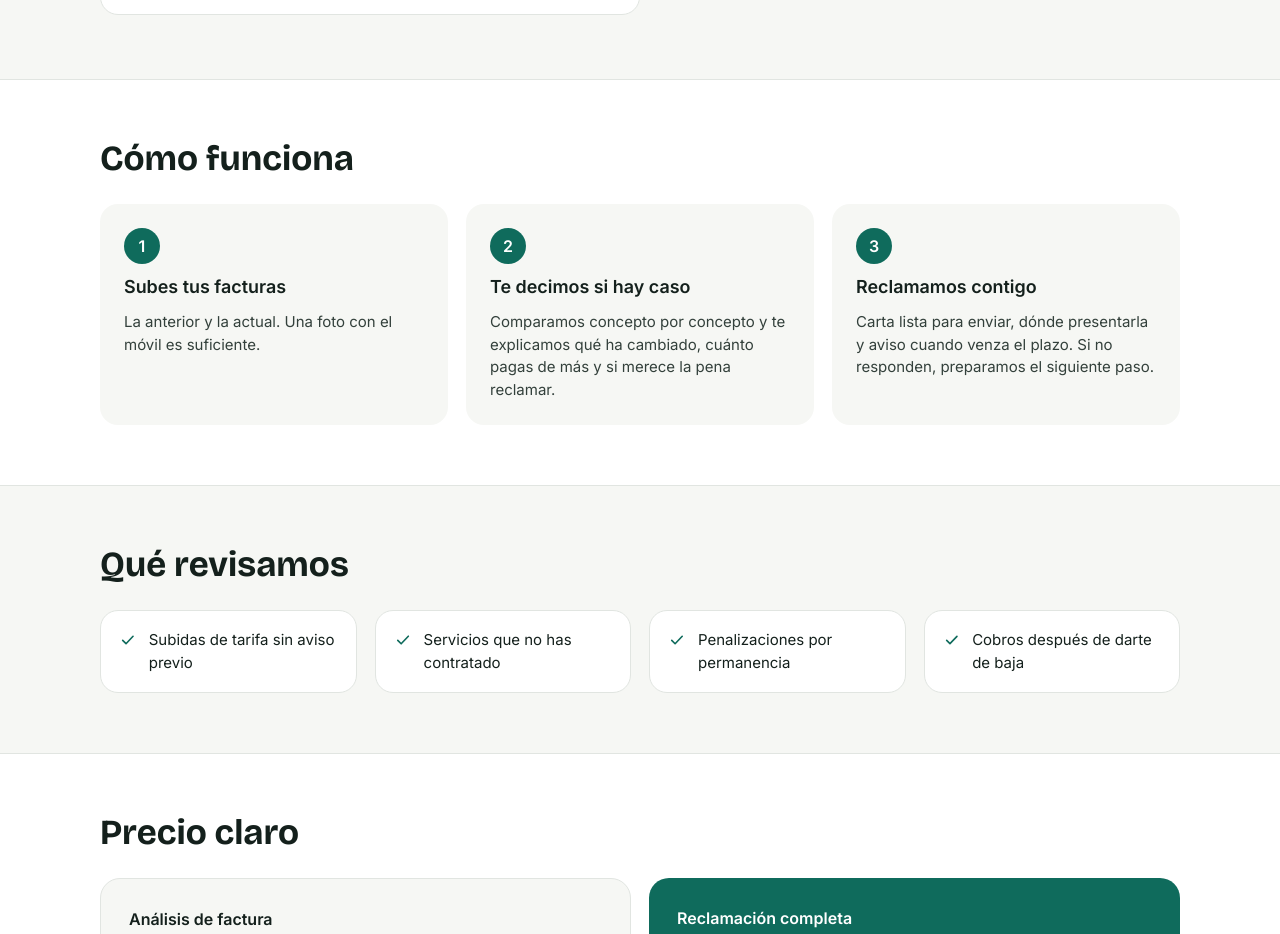
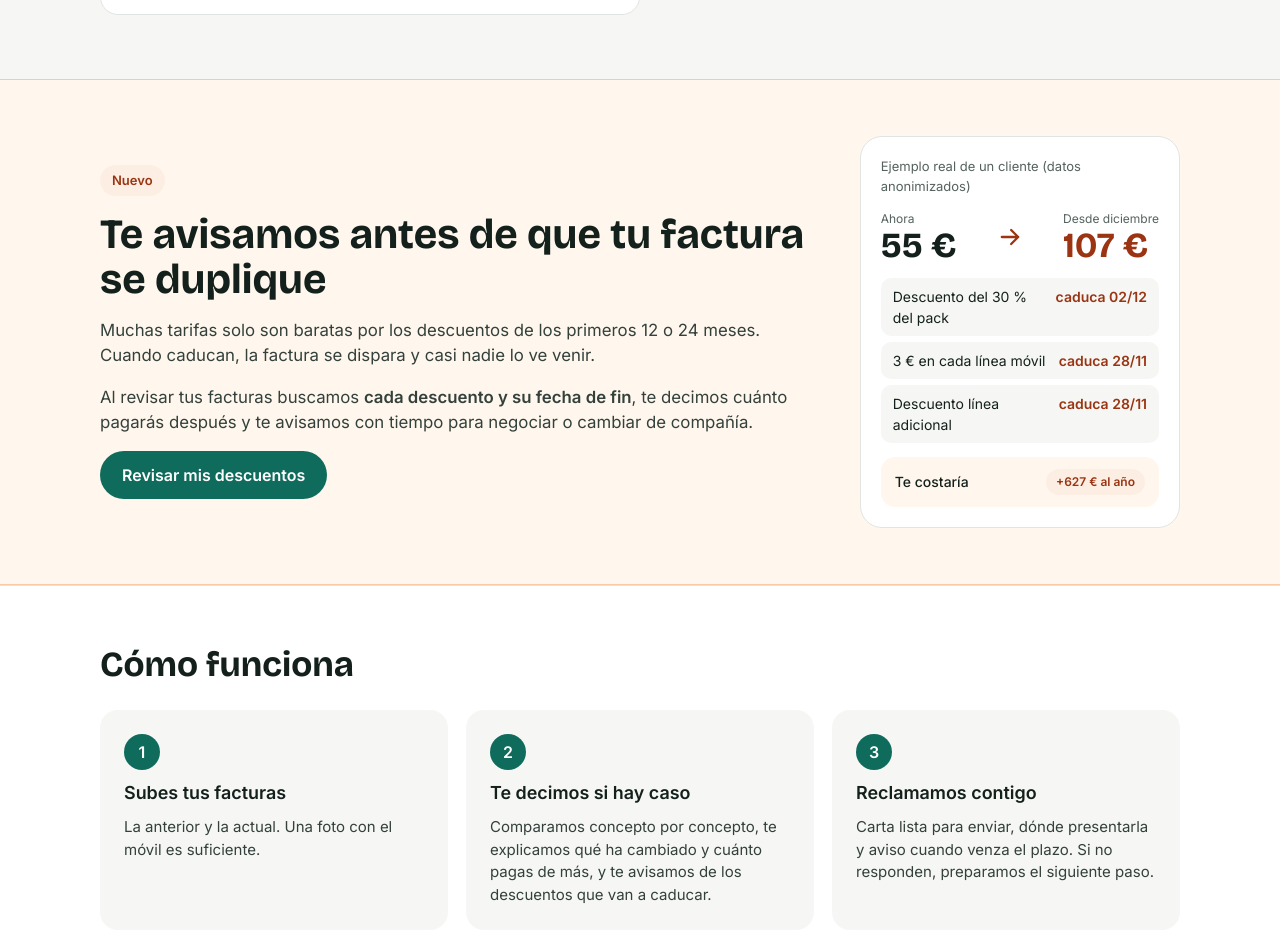
Before and after one commit to rjmon563/reclamaciones-ia, a plain HTML site: page index.html in a window 1280 px wide. Shown: the part 1471-2405 px from the top of the page. Drawn offline with nearby package versions, Linux system fonts and the light colour scheme.

Commit message:
Sección «Te avisamos antes de que tu factura se duplique» (descuentos que caducan)
Co-Authored-By: Claude Opus 5.5 <noreply@anthropic.com>
Claude-Session: https://claude.ai/code/session_01E44WdJ42XrwMXnsaEtD9CL

```diff
--- a/index.html
+++ b/index.html
@@ -105,6 +105,20 @@ section.band{background:var(--card);border-top:1px solid var(--line);border-bott
 .price p{margin:0;font-size:15px}
 .faq{display:flex;flex-direction:column;gap:6px;padding:20px}
 .faq h3{margin:0;font-size:1.05rem}
+.alerta{background:var(--warn-bg);border-top:1px solid var(--warn-line);border-bottom:1px solid var(--warn-line)}
+.alerta-in{display:flex;flex-wrap:wrap;gap:40px;align-items:center;padding-top:56px;padding-bottom:56px}
+.alerta-txt{flex:999 1 460px;min-width:0;display:flex;flex-direction:column;gap:16px}
+.alerta-txt h2{font-size:clamp(1.8rem,4vw,2.6rem)}
+.alerta-txt p{margin:0;font-size:1.05rem;color:var(--ink2)}
+.pill-warn{background:#FDEEE3;color:var(--warn)}
+.alerta-card{flex:1 1 320px;min-width:0;max-width:380px;display:flex;flex-direction:column;gap:14px;padding:20px;border-radius:22px}
+.salto{display:flex;align-items:center;justify-content:space-between;gap:10px}
+.salto div{display:flex;flex-direction:column}
+.salto small{font-size:12px;color:var(--muted)}
+.salto .display{font-size:2.2rem;line-height:1}
+.caducan{list-style:none;margin:0;padding:0;display:flex;flex-direction:column;gap:6px}
+.caducan li{display:flex;justify-content:space-between;gap:10px;padding:8px 12px;border-radius:10px;background:var(--bg);font-size:14px}
+.caducan b{color:var(--warn);font-weight:600;white-space:nowrap}
 footer{background:var(--ink);color:#C9D0CB}
 footer .wrap{display:flex;flex-wrap:wrap;justify-content:space-between;gap:14px;padding-top:32px;padding-bottom:32px;font-size:14px}
 footer a{color:#C9D0CB}
@@ -220,12 +234,38 @@ footer a{color:#C9D0CB}
     </div>
   </div>
 
+  <section class="alerta" id="descuentos" aria-labelledby="tit-descuentos">
+    <div class="wrap alerta-in">
+      <div class="alerta-txt">
+        <span class="pill pill-warn">Nuevo</span>
+        <h2 id="tit-descuentos">Te avisamos antes de que tu factura se duplique</h2>
+        <p>Muchas tarifas solo son baratas por los descuentos de los primeros 12 o 24 meses. Cuando caducan, la factura se dispara y casi nadie lo ve venir.</p>
+        <p>Al revisar tus facturas buscamos <strong>cada descuento y su fecha de fin</strong>, te decimos cuánto pagarás después y te avisamos con tiempo para negociar o cambiar de compañía.</p>
+        <a class="btn" href="#analizar" style="align-self:flex-start">Revisar mis descuentos</a>
+      </div>
+      <div class="alerta-card card" role="img" aria-label="Ejemplo: factura de 55 euros que pasa a 107 euros en diciembre al caducar tres descuentos">
+        <span style="font-size:13px;color:var(--muted)">Ejemplo real de un cliente (datos anonimizados)</span>
+        <div class="salto">
+          <div><small>Ahora</small><span class="display">55 €</span></div>
+          <svg width="28" height="28" viewBox="0 0 24 24" fill="none" stroke="#9A3412" stroke-width="2" stroke-linecap="round" stroke-linejoin="round" aria-hidden="true"><path d="M5 12h14M13 6l6 6-6 6"/></svg>
+          <div><small>Desde diciembre</small><span class="display" style="color:var(--warn)">107 €</span></div>
+        </div>
+        <ul class="caducan">
+          <li><span>Descuento del 30 % del pack</span><b>caduca 02/12</b></li>
+          <li><span>3 € en cada línea móvil</span><b>caduca 28/11</b></li>
+          <li><span>Descuento línea adicional</span><b>caduca 28/11</b></li>
+        </ul>
+        <div class="row" style="background:var(--warn-bg)">Te costaría <span class="tag" style="background:#FDEEE3;color:var(--warn)">+627 € al año</span></div>
+      </div>
+    </div>
+  </section>
+
   <section class="band" id="como">
     <div class="wrap sec">
       <h2>Cómo funciona</h2>
       <div class="grid">
         <div class="step"><span class="num">1</span><h3>Subes tus facturas</h3><p>La anterior y la actual. Una foto con el móvil es suficiente.</p></div>
-        <div class="step"><span class="num">2</span><h3>Te decimos si hay caso</h3><p>Comparamos concepto por concepto y te explicamos qué ha cambiado, cuánto pagas de más y si merece la pena reclamar.</p></div>
+        <div class="step"><span class="num">2</span><h3>Te decimos si hay caso</h3><p>Comparamos concepto por concepto, te explicamos qué ha cambiado y cuánto pagas de más, y te avisamos de los descuentos que van a caducar.</p></div>
         <div class="step"><span class="num">3</span><h3>Reclamamos contigo</h3><p>Carta lista para enviar, dónde presentarla y aviso cuando venza el plazo. Si no responden, preparamos el siguiente paso.</p></div>
       </div>
     </div>
@@ -238,6 +278,7 @@ footer a{color:#C9D0CB}
       <div class="card item"><svg width="22" height="22" viewBox="0 0 24 24" fill="none" stroke="#0F6B5C" stroke-width="2.2" stroke-linecap="round" stroke-linejoin="round" aria-hidden="true"><path d="M5 12.5l4.5 4.5L19 7"/></svg>Servicios que no has contratado</div>
       <div class="card item"><svg width="22" height="22" viewBox="0 0 24 24" fill="none" stroke="#0F6B5C" stroke-width="2.2" stroke-linecap="round" stroke-linejoin="round" aria-hidden="true"><path d="M5 12.5l4.5 4.5L19 7"/></svg>Penalizaciones por permanencia</div>
       <div class="card item"><svg width="22" height="22" viewBox="0 0 24 24" fill="none" stroke="#0F6B5C" stroke-width="2.2" stroke-linecap="round" stroke-linejoin="round" aria-hidden="true"><path d="M5 12.5l4.5 4.5L19 7"/></svg>Cobros después de darte de baja</div>
+      <div class="card item"><svg width="22" height="22" viewBox="0 0 24 24" fill="none" stroke="#0F6B5C" stroke-width="2.2" stroke-linecap="round" stroke-linejoin="round" aria-hidden="true"><path d="M5 12.5l4.5 4.5L19 7"/></svg>Descuentos que están a punto de caducar</div>
     </div>
   </div>
 
```
